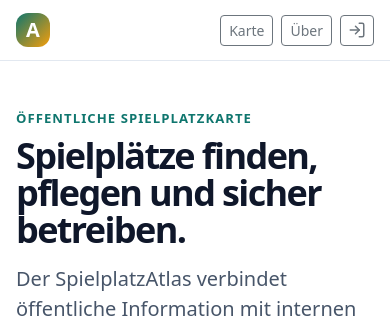
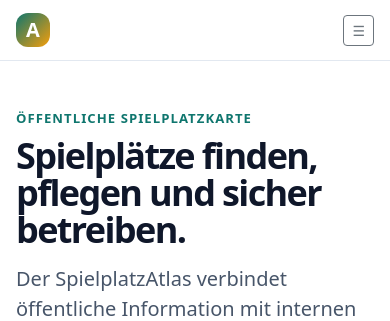
Before and after one commit to edgar-butwilowski-win/spielplatz-atlas, a Django app: page /about/ in a window 390 px wide. Shown: the top 321 px of the page. Run offline with Django 5.2, Linux system fonts and the light colour scheme.

Commit message:
Navigation auf Mobile ins Burger-Menue verschieben

```diff
--- a/templates/public/base_public.html
+++ b/templates/public/base_public.html
@@ -52,20 +52,6 @@
             color: white;
         }
 
-        .login-icon-button {
-            width: 34px;
-            height: 31px;
-            display: inline-flex;
-            align-items: center;
-            justify-content: center;
-            padding: 0;
-        }
-
-        .login-icon-button svg {
-            width: 18px;
-            height: 18px;
-        }
-
         .content-card {
             background: white;
             border: 1px solid #E2E8F0;
@@ -115,6 +101,18 @@
             background: #F1F5F9;
         }
 
+        @media (max-width: 991.98px) {
+            .atlas-direct-link {
+                display: none !important;
+            }
+        }
+
+        @media (min-width: 992px) {
+            .atlas-menu-only-mobile {
+                display: none !important;
+            }
+        }
+
         @media (max-width: 767.98px) {
             .navbar .container-fluid {
                 gap: 0.5rem;
@@ -141,20 +139,13 @@
 
             <div class="d-flex align-items-center gap-2 atlas-menu">
                 {% if request.resolver_match.url_name != 'index' or request.resolver_match.app_name != 'public' %}
-                    <a href="{% url 'public:index' %}" class="btn btn-sm btn-outline-secondary">Karte</a>
+                    <a href="{% url 'public:index' %}" class="btn btn-sm btn-outline-secondary atlas-direct-link">Karte</a>
                 {% endif %}
-                <a href="{% url 'public:about' %}" class="btn btn-sm btn-outline-secondary">Über</a>
-                <a href="{% url 'public:imprint' %}" class="btn btn-sm btn-outline-secondary d-none d-sm-inline-flex">Impressum</a>
+                <a href="{% url 'public:about' %}" class="btn btn-sm btn-outline-secondary atlas-direct-link">Über</a>
+                <a href="{% url 'public:imprint' %}" class="btn btn-sm btn-outline-secondary atlas-direct-link">Impressum</a>
                 {% if not request.user.is_authenticated %}
-                    <a href="{% url 'public:register_organization' %}" class="btn btn-sm btn-atlas-primary d-none d-md-inline-flex">Teilnehmen</a>
-                    <a href="{% url 'accounts:login' %}" class="btn btn-sm btn-outline-secondary login-icon-button" aria-label="Login" title="Login">
-                        <svg viewBox="0 0 24 24" fill="none" stroke="currentColor" stroke-width="2" stroke-linecap="round" stroke-linejoin="round" aria-hidden="true">
-                            <path d="M15 3h4a2 2 0 0 1 2 2v14a2 2 0 0 1-2 2h-4"></path>
-                            <path d="M10 17l5-5-5-5"></path>
-                            <path d="M15 12H3"></path>
-                        </svg>
-                    </a>
-                {% else %}
+                    <a href="{% url 'public:register_organization' %}" class="btn btn-sm btn-atlas-primary atlas-direct-link">Teilnehmen</a>
+                {% endif %}
                 <button
                     type="button"
                     class="btn btn-sm btn-outline-secondary atlas-menu-toggle"
@@ -164,6 +155,15 @@
                     ☰
                 </button>
                 <div class="atlas-menu-panel" id="atlas-menu-panel">
+                    {% if request.resolver_match.url_name != 'index' or request.resolver_match.app_name != 'public' %}
+                        <a class="atlas-menu-only-mobile" href="{% url 'public:index' %}">Karte</a>
+                    {% endif %}
+                    <a class="atlas-menu-only-mobile" href="{% url 'public:about' %}">Über</a>
+                    <a class="atlas-menu-only-mobile" href="{% url 'public:imprint' %}">Impressum</a>
+                    {% if not request.user.is_authenticated %}
+                        <a class="atlas-menu-only-mobile" href="{% url 'public:register_organization' %}">Teilnehmen</a>
+                        <a href="{% url 'accounts:login' %}">Login</a>
+                    {% else %}
                         <a href="{% url 'internal:dashboard' %}">Dashboard</a>
                         {% if request.user.is_superuser or request.user.profile.may_inspect %}
                             <a href="{% url 'internal:my_inspections' %}">Meine Kontrollen</a>
@@ -175,8 +175,8 @@
                             <a href="/admin/">Admin</a>
                         {% endif %}
                         <a href="{% url 'accounts:logout' %}">Logout</a>
+                    {% endif %}
                 </div>
-                {% endif %}
             </div>
         </div>
     </nav>
```
Lines whose indentation alone changed are shown as unchanged.
